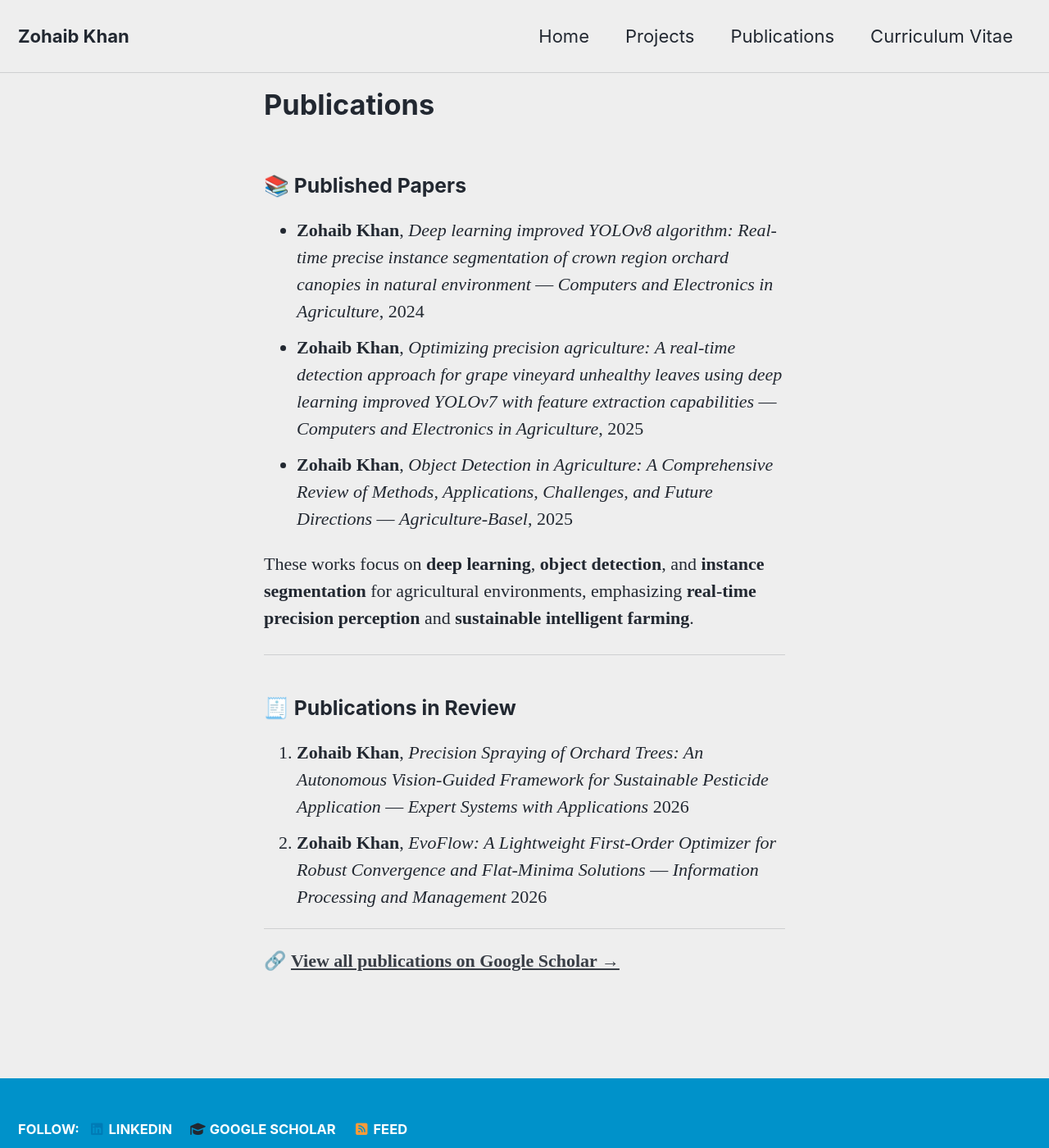
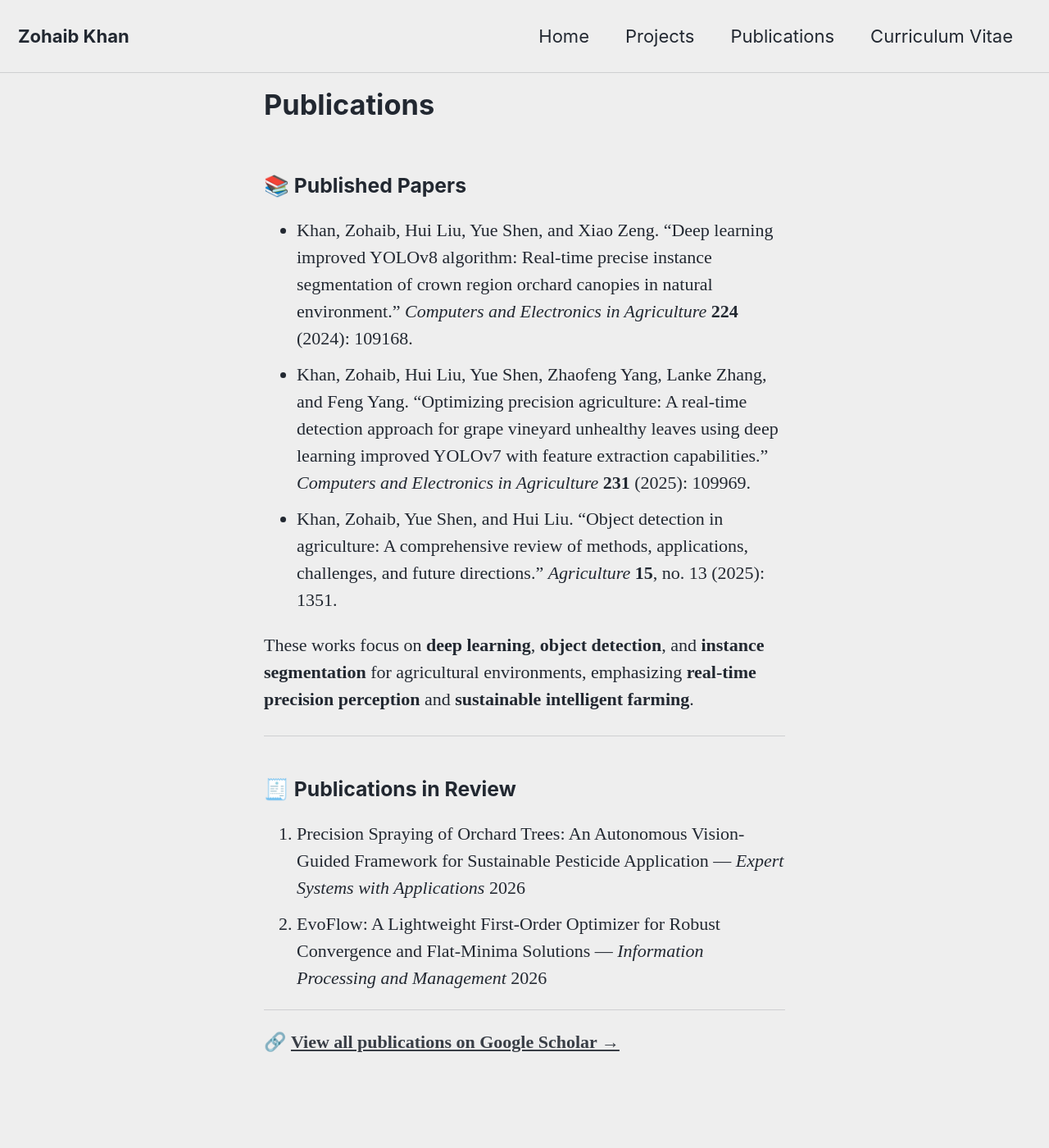
Before and after one commit to zai1318/zai1318.github.io, a Jekyll site: the page built from publications.md, in a window 1280 px wide and 1400 px high. Shown: the whole window at 82% size. Built offline with Jekyll 4.4.1, drawn with Linux system fonts in a browser that asks for light colours; cached includes are drawn as plain includes.

Commit message:
fix citations

```diff
--- a/publications.md
+++ b/publications.md
@@ -10,9 +10,9 @@
 </style>
 ### 📚 Published Papers
 
-- **Zohaib Khan**, *Deep learning improved YOLOv8 algorithm: Real-time precise instance segmentation of crown region orchard canopies in natural environment* — *Computers and Electronics in Agriculture*, 2024
-- **Zohaib Khan**, *Optimizing precision agriculture: A real-time detection approach for grape vineyard unhealthy leaves using deep learning improved YOLOv7 with feature extraction capabilities* — *Computers and Electronics in Agriculture*, 2025
-- **Zohaib Khan**, *Object Detection in Agriculture: A Comprehensive Review of Methods, Applications, Challenges, and Future Directions* — *Agriculture-Basel*, 2025
+- Khan, Zohaib, Hui Liu, Yue Shen, and Xiao Zeng. "Deep learning improved YOLOv8 algorithm: Real-time precise instance segmentation of crown region orchard canopies in natural environment." *Computers and Electronics in Agriculture* **224** (2024): 109168.
+- Khan, Zohaib, Hui Liu, Yue Shen, Zhaofeng Yang, Lanke Zhang, and Feng Yang. "Optimizing precision agriculture: A real-time detection approach for grape vineyard unhealthy leaves using deep learning improved YOLOv7 with feature extraction capabilities." *Computers and Electronics in Agriculture* **231** (2025): 109969.
+- Khan, Zohaib, Yue Shen, and Hui Liu. "Object detection in agriculture: A comprehensive review of methods, applications, challenges, and future directions." *Agriculture* **15**, no. 13 (2025): 1351.
 
 These works focus on **deep learning**, **object detection**, and **instance segmentation** for agricultural environments, emphasizing **real-time precision perception** and **sustainable intelligent farming**.
 
@@ -20,8 +20,8 @@
 
 ### 🧾 Publications in Review
 
-1. **Zohaib Khan**, *Precision Spraying of Orchard Trees: An Autonomous Vision-Guided Framework for Sustainable Pesticide Application* — *Expert Systems with Applications*  2026
-2. **Zohaib Khan**, *EvoFlow: A Lightweight First-Order Optimizer for Robust Convergence and Flat-Minima Solutions* — *Information Processing and Management*  2026
+1. Precision Spraying of Orchard Trees: An Autonomous Vision-Guided Framework for Sustainable Pesticide Application — *Expert Systems with Applications*  2026
+2. EvoFlow: A Lightweight First-Order Optimizer for Robust Convergence and Flat-Minima Solutions — *Information Processing and Management*  2026
 
 ---
 
```
Also changed, not shown: projects.md (+1 -2 lines).
